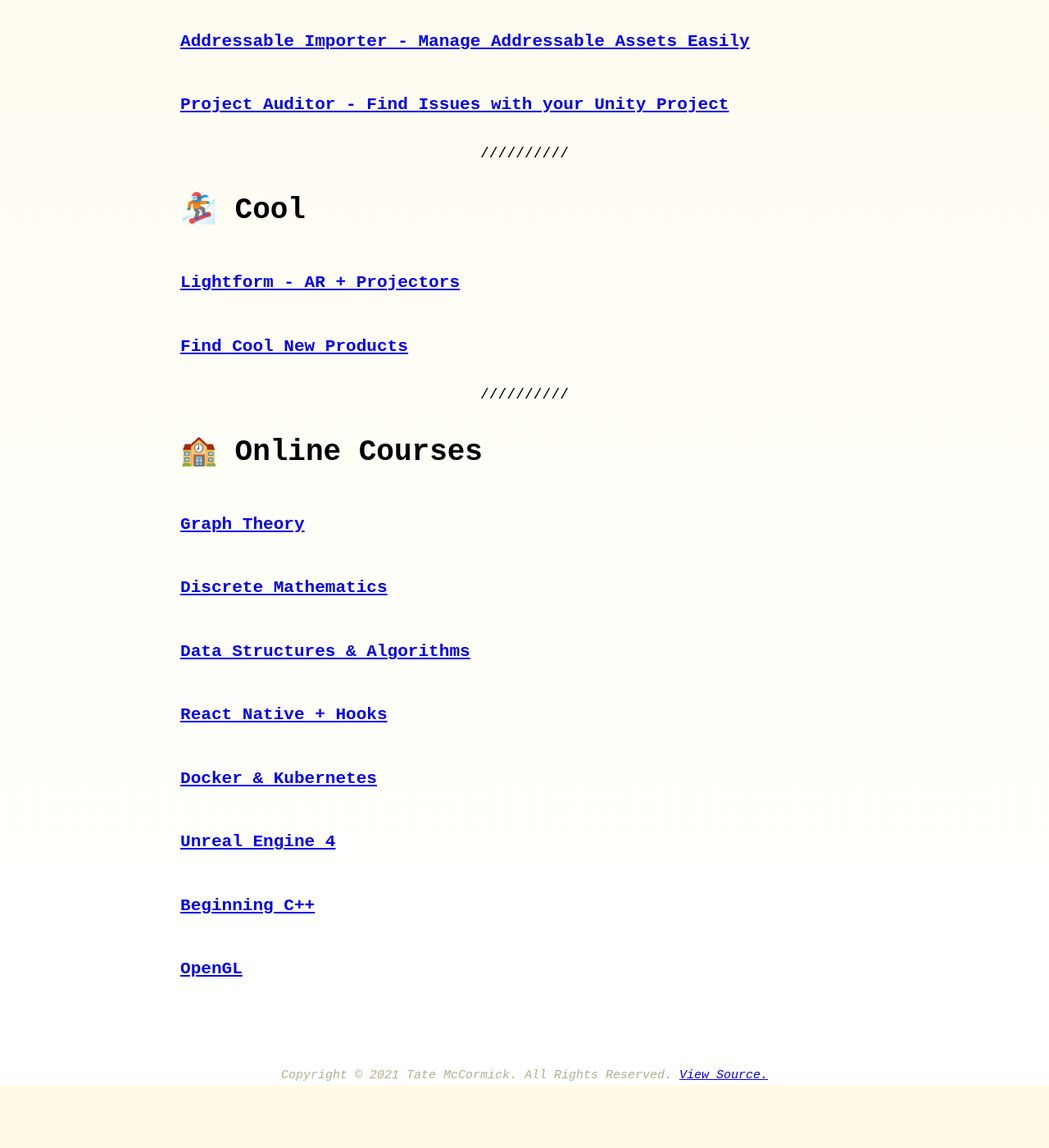
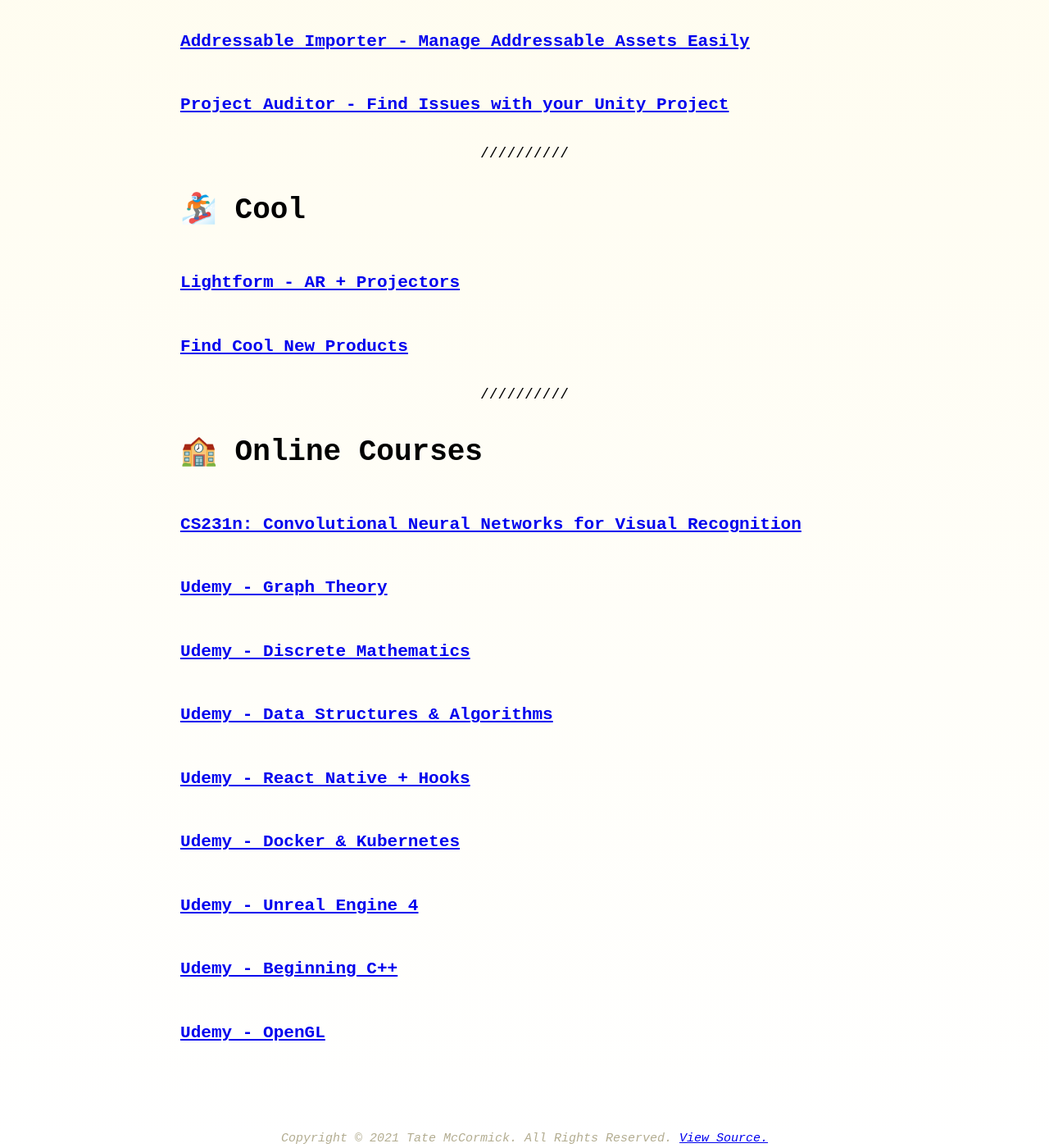
Before and after one commit to tatelax/tatelax.github.io, a Jekyll site: the page built from pages/links.md, in a window 1280 px wide and 1400 px high, scrolled down 4308 px. Shown: the whole window at 82% size. Built offline with Jekyll 4.4.1, drawn with Linux system fonts in a browser that asks for light colours; before the commit the page ends 5631 px from its top, so only the background shows below that.

Commit message:
Update links.md

```diff
--- a/pages/links.md
+++ b/pages/links.md
@@ -124,18 +124,20 @@
 
 # 🏫 Online Courses
 
-### [Graph Theory](https://www.udemy.com/course/graph-theory/)
+### [CS231n: Convolutional Neural Networks for Visual Recognition](http://cs231n.stanford.edu/2017/)
 
-### [Discrete Mathematics](https://www.udemy.com/course/discrete-math/)
+### [Udemy - Graph Theory](https://www.udemy.com/course/graph-theory/)
 
-### [Data Structures & Algorithms](https://www.udemy.com/course/master-the-coding-interview-data-structures-algorithms/learn/lecture/12119332?start=1#overview)
+### [Udemy - Discrete Mathematics](https://www.udemy.com/course/discrete-math/)
 
-### [React Native + Hooks](https://www.udemy.com/course/the-complete-react-native-and-redux-course/)
+### [Udemy - Data Structures & Algorithms](https://www.udemy.com/course/master-the-coding-interview-data-structures-algorithms/learn/lecture/12119332?start=1#overview)
 
-### [Docker & Kubernetes](https://www.udemy.com/course/docker-and-kubernetes-the-complete-guide/)
+### [Udemy - React Native + Hooks](https://www.udemy.com/course/the-complete-react-native-and-redux-course/)
 
-### [Unreal Engine 4](https://www.udemy.com/course/unrealcourse/)
+### [Udemy - Docker & Kubernetes](https://www.udemy.com/course/docker-and-kubernetes-the-complete-guide/)
 
-### [Beginning C++](https://www.udemy.com/course/beginning-c-plus-plus-programming/)
+### [Udemy - Unreal Engine 4](https://www.udemy.com/course/unrealcourse/)
 
-### [OpenGL](https://www.udemy.com/course/graphics-with-modern-opengl/)
+### [Udemy - Beginning C++](https://www.udemy.com/course/beginning-c-plus-plus-programming/)
+
+### [Udemy - OpenGL](https://www.udemy.com/course/graphics-with-modern-opengl/)
```
